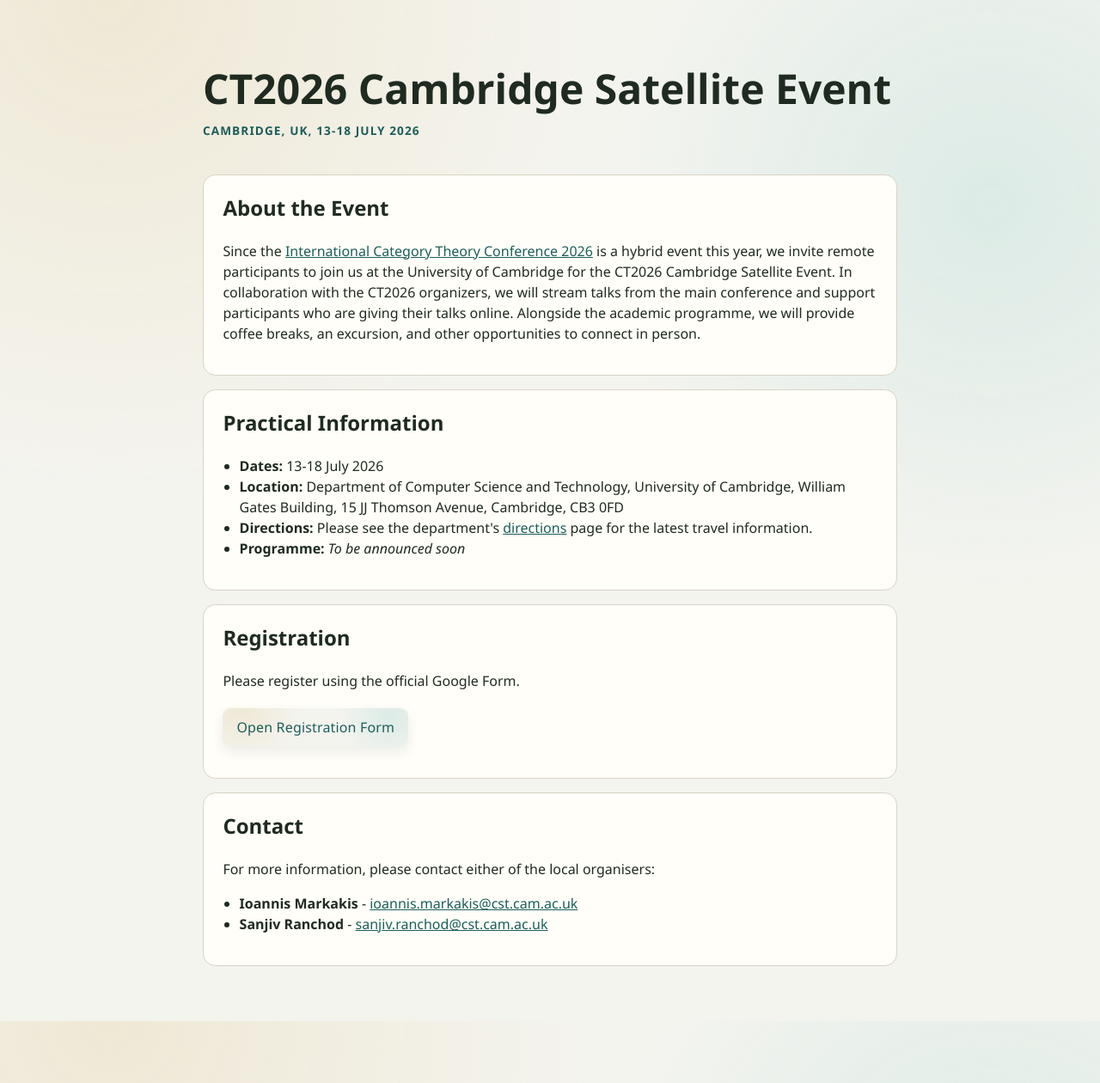
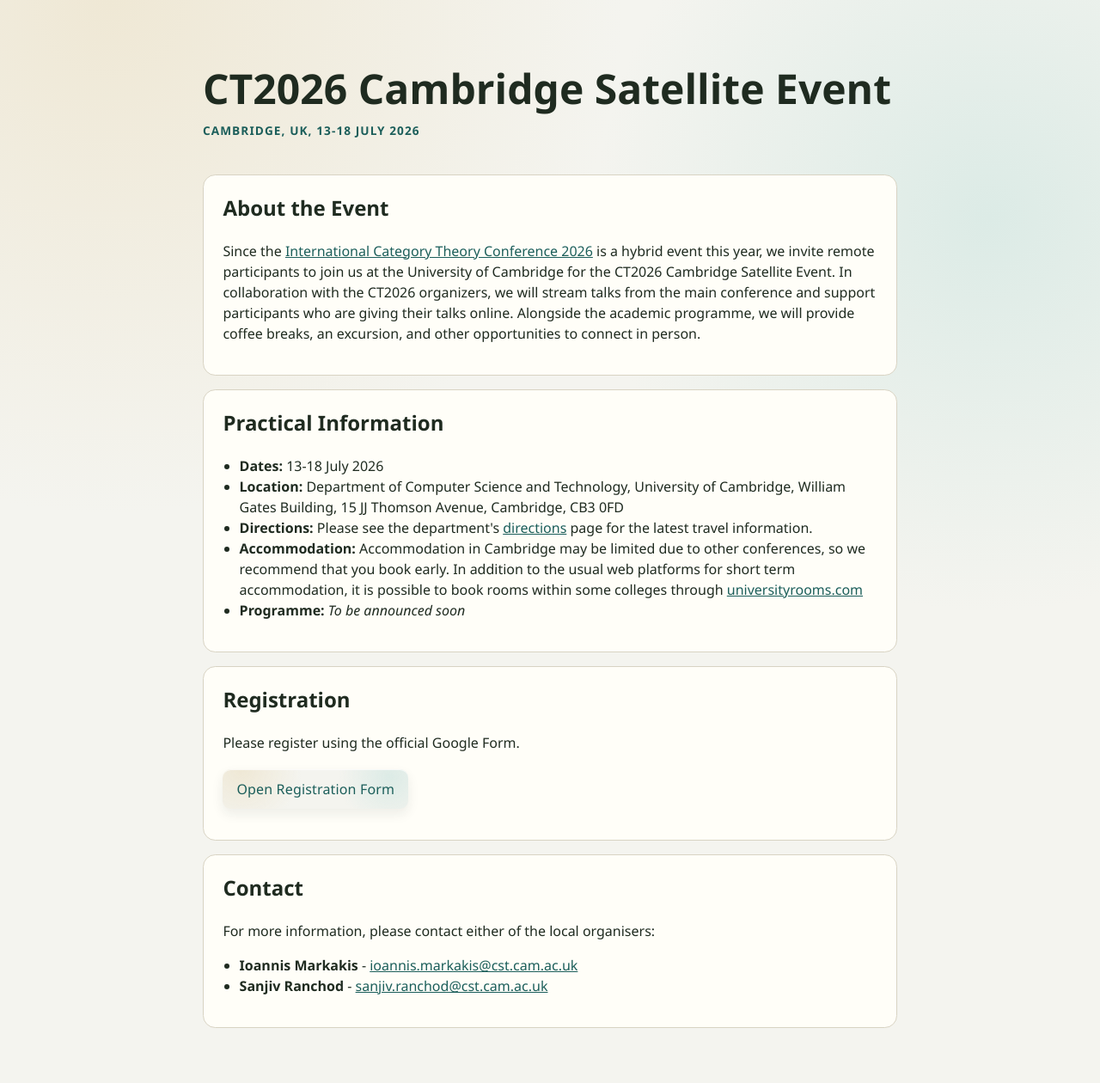
Before and after one commit to ct2026-cambridge-satellite/ct2026-cambridge-satellite.github.io, a Jekyll site: the page built from index.md, in a window 1280 px wide. Shown: the whole page at 86% size. Built offline with Jekyll 4.4.1, drawn with Linux system fonts in a browser that asks for light colours.

Commit message:
Accommodation

```diff
--- a/index.md
+++ b/index.md
@@ -34,6 +34,12 @@ description: CT2026 Satellite Event in Cambridge, 13-18 July 2026.
         <a href="https://www.cst.cam.ac.uk/directions" target="_blank"
         rel="noopener">directions</a> page for the latest travel
         information.</li>
+      <li><strong>Accommodation:</strong> Accommodation in Cambridge may be
+        limited due to other conferences, so we recommend that you book early.
+        In addition to the usual web platforms for short term accommodation,
+        it is possible to book rooms within some colleges through
+        <a href="https://www.universityrooms.com/" target="_blank"
+        rel="noopener">universityrooms.com</a></li>
       <li><strong>Programme:</strong> <em>To be announced soon</em></li>
     </ul>
   </section>
```
